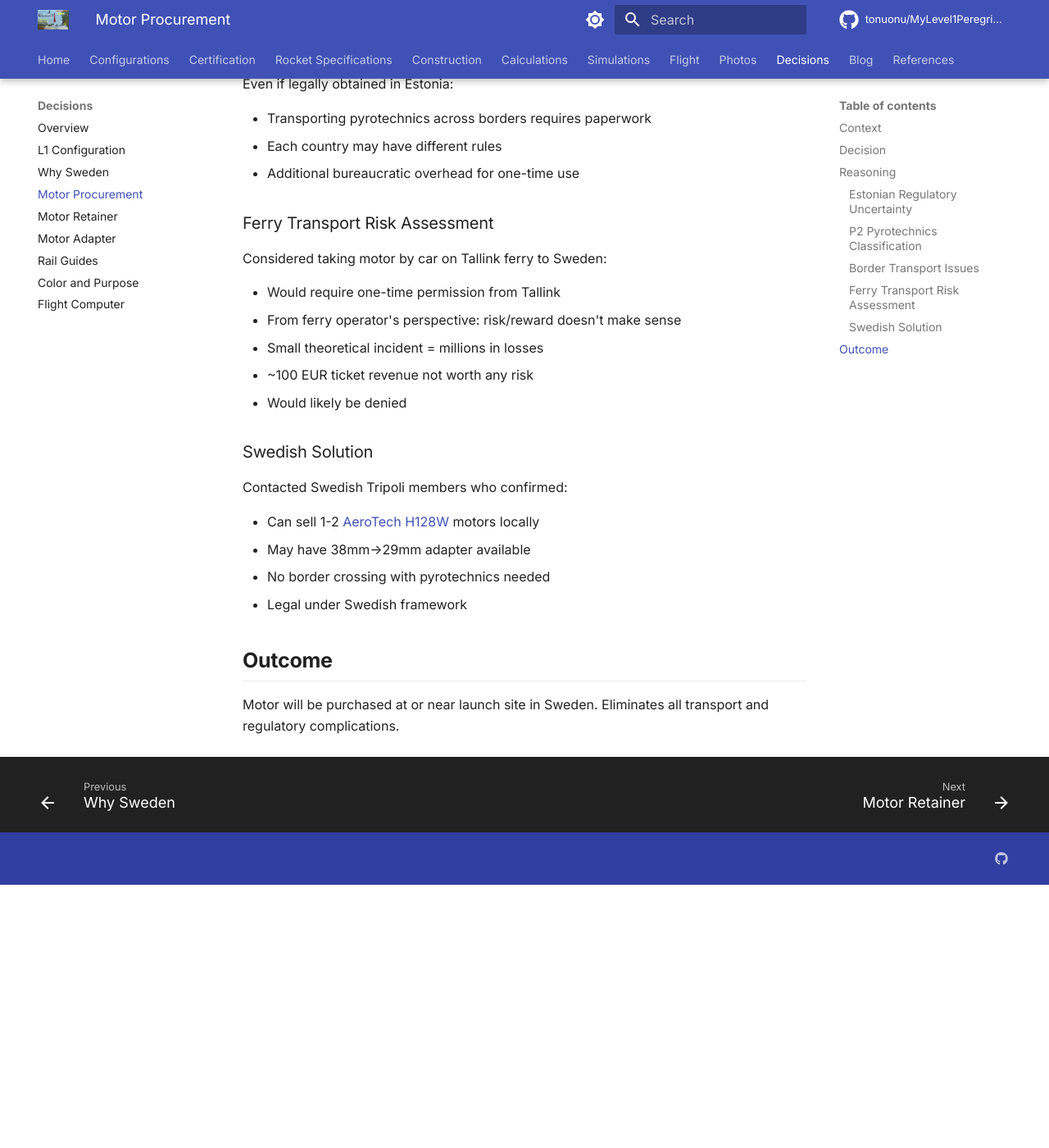
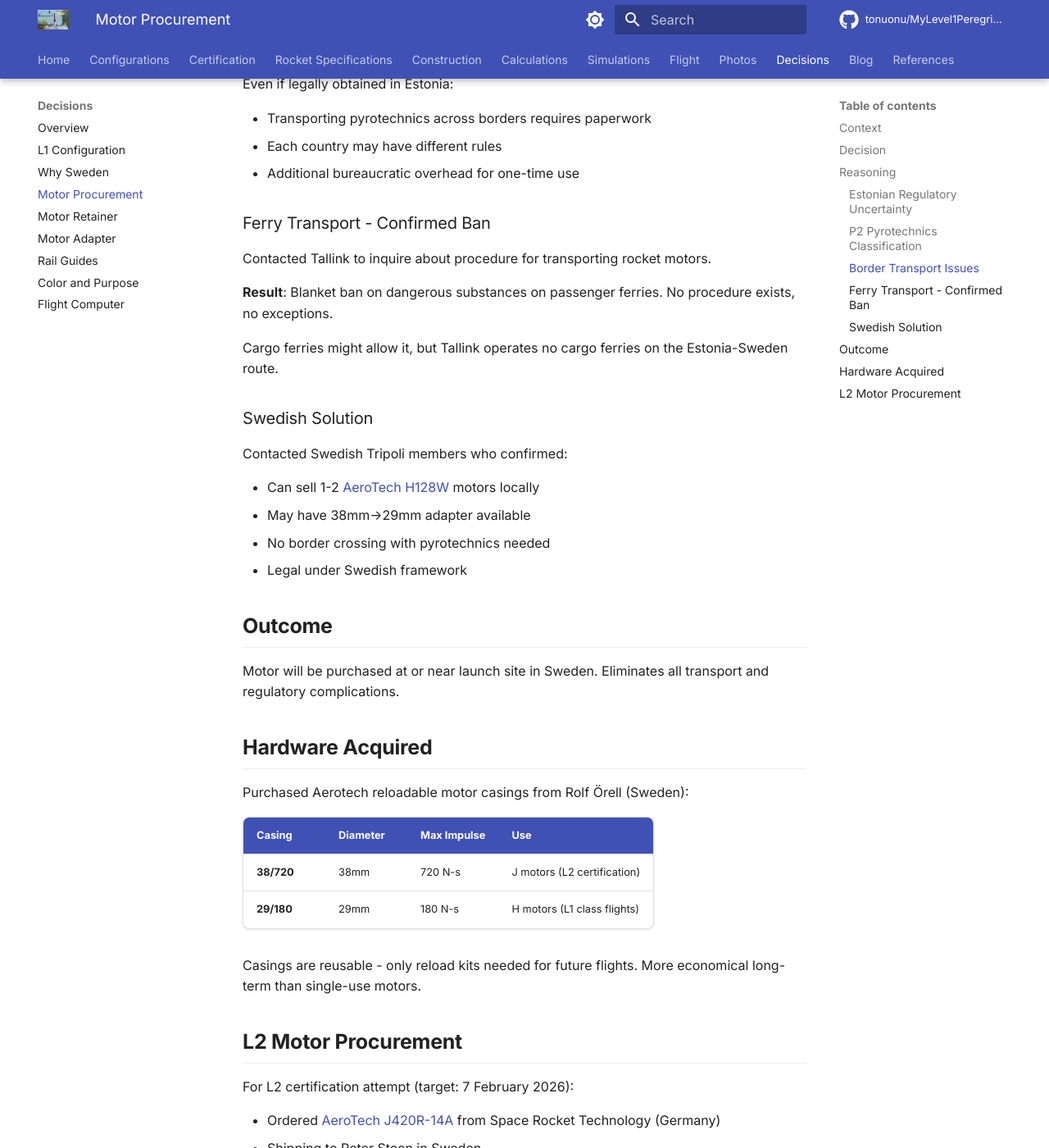
Before and after one commit to tonuonu/MyLevel1Peregrine, an MkDocs documentation site: the page built from docs/decisions/motor-procurement.md, in a window 1280 px wide and 1400 px high, scrolled down 1023 px. Shown: the whole window at 82% size. Built offline with MkDocs 1.6.1 and Material for MkDocs 9.7.7, drawn with Linux system fonts in a browser that asks for light colours; comment, search, counter and statistics services are not loaded; before the commit the page ends 2102 px from its top, so only the background shows below that; some of the changed text lies outside the part shown.

Commit message:
Add L2 certification planning
- Target date: 7 February 2026 (tentative, pending motor delivery)
- Motor: AeroTech J420R-14A ordered from Germany, shipping to Peter in Sweden
- Hardware: Purchased 38/720 and 29/180 casings from Rolf
- Updated motor procurement with Tallink ban confirmation
- L2 written exam already passed (27 Jan 2026, #2343)

```diff
--- a/docs/decisions/motor-procurement.md
+++ b/docs/decisions/motor-procurement.md
@@ -35,15 +35,13 @@
 - Each country may have different rules
 - Additional bureaucratic overhead for one-time use
 
-### Ferry Transport Risk Assessment
+### Ferry Transport - Confirmed Ban
 
-Considered taking motor by car on Tallink ferry to Sweden:
+Contacted Tallink to inquire about procedure for transporting rocket motors.
 
-- Would require one-time permission from Tallink
-- From ferry operator's perspective: risk/reward doesn't make sense
-- Small theoretical incident = millions in losses
-- ~100 EUR ticket revenue not worth any risk
-- Would likely be denied
+**Result**: Blanket ban on dangerous substances on passenger ferries. No procedure exists, no exceptions.
+
+Cargo ferries might allow it, but Tallink operates no cargo ferries on the Estonia-Sweden route.
 
 ### Swedish Solution
 
@@ -57,3 +55,22 @@
 ## Outcome
 
 Motor will be purchased at or near launch site in Sweden. Eliminates all transport and regulatory complications.
+
+## Hardware Acquired
+
+Purchased Aerotech reloadable motor casings from Rolf Örell (Sweden):
+
+| Casing | Diameter | Max Impulse | Use |
+|--------|----------|-------------|-----|
+| **38/720** | 38mm | 720 N-s | J motors (L2 certification) |
+| **29/180** | 29mm | 180 N-s | H motors (L1 class flights) |
+
+Casings are reusable - only reload kits needed for future flights. More economical long-term than single-use motors.
+
+## L2 Motor Procurement
+
+For L2 certification attempt (target: 7 February 2026):
+
+- Ordered [AeroTech J420R-14A](https://www.spacerockettechnology-shop.de/en/J420R-14A.html) from Space Rocket Technology (Germany)
+- Shipping to Peter Steen in Sweden
+- Awaiting shipping confirmation
--- a/mkdocs.yml
+++ b/mkdocs.yml
@@ -98,7 +98,9 @@
 nav:
   - Home: index.md
   - Configurations: configurations.md
-  - Certification: certification/index.md
+  - Certification:
+    - L1 Certified: certification/index.md
+    - L2 Planning: certification/l2-planning.md
   - Rocket Specifications:
     - Overview: specifications/overview.md
     - Kit Contents: specifications/kit-contents.md
```
Also changed, not shown: docs/blog/2026-01-24-l1-certification.md (+3 -1 lines), docs/certification/l2-planning.md (added, +69 -0 lines), docs/index.md (+7 -1 lines).
